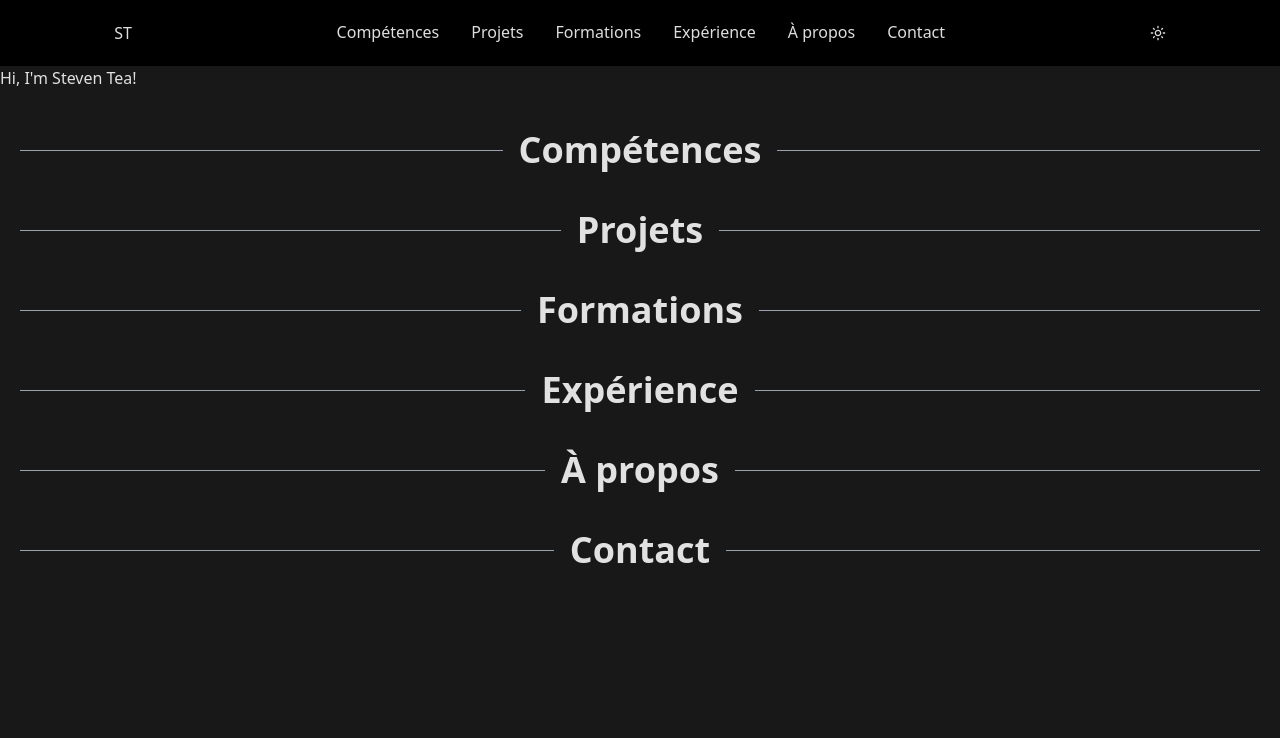
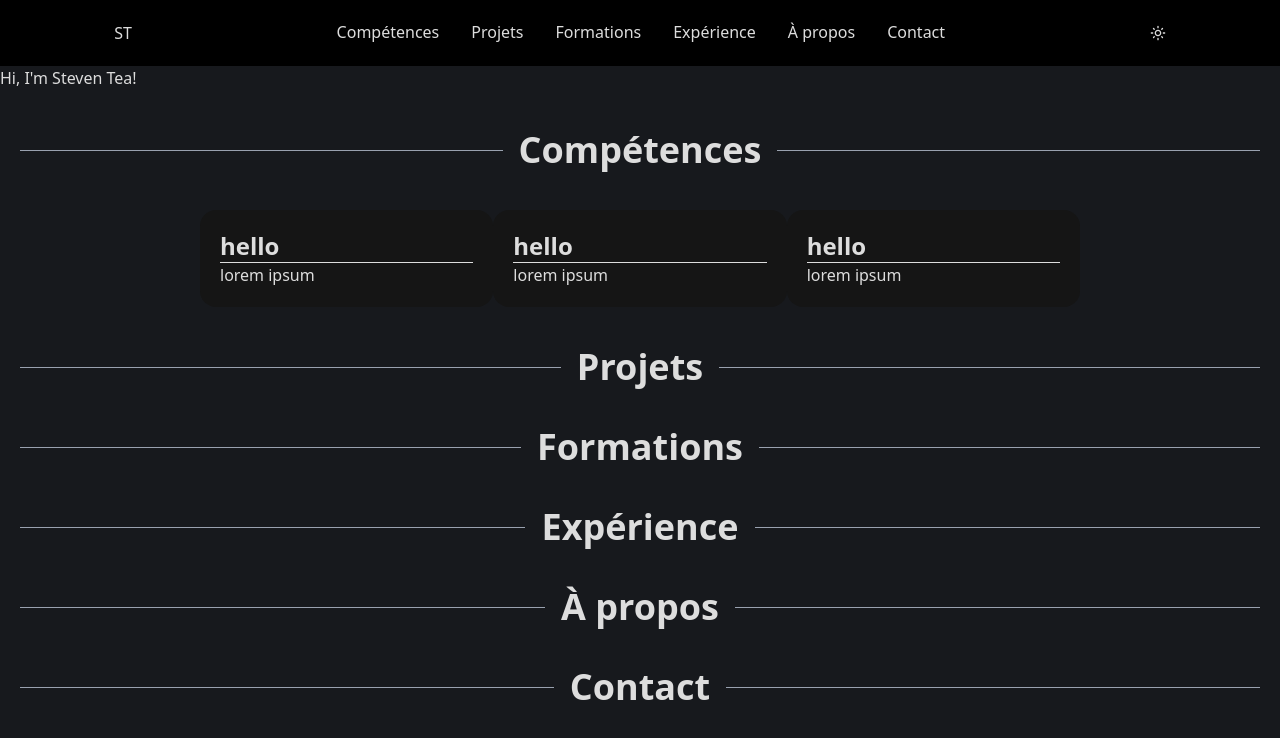
Before and after one commit to Ouistitive/portfolio, a React (Vite) app: page / in a window 1280 px wide. Shown: the top 738 px of the page. Built offline with nearby package versions, Linux system fonts and the light colour scheme.

Commit message:
add card style

```diff
--- a/index.html
+++ b/index.html
@@ -8,6 +8,6 @@
   </head>
   <body>
     <div id="root"></div>
-    <script type="module" src="/src/main.tsx"></script>
+    <script type="module" src="/src/App.tsx"></script>
   </body>
 </html>
--- a/src/main.tsx
+++ b/src/App.tsx
@@ -1,6 +1,6 @@
 import { StrictMode } from 'react'
 import { createRoot } from 'react-dom/client'
-import './index.css'
+import './styles/App.css'
 import { HomePage } from './pages/Home.tsx'
 
 createRoot(document.getElementById('root')!).render(
--- a/src/components/generics/Card.tsx
+++ b/src/components/generics/Card.tsx
@@ -1,12 +1,15 @@
 
 interface CardProps {
     title: string
+    description: string;
 }
 
-export function Card({ title }: CardProps) {
+export function Card({ title, description }: CardProps) {
     return (
-        <article>
-            {title}
+        <article className="bg-bg-highlight p-5 rounded-2xl w-[100%]">
+            <p className="text-2xl font-bold">{title}</p>
+            <hr />
+            <p>{description}</p>
         </article>
     );
 }
--- /dev/null
+++ b/src/components/sections/SkillsSection.tsx
@@ -0,0 +1,11 @@
+import { Card } from "../generics/Card";
+
+export function SkillsSection() {
+    return (
+        <section className="mx-50 flex">
+            <Card title="hello" description="lorem ipsum" />
+            <Card title="hello" description="lorem ipsum" />
+            <Card title="hello" description="lorem ipsum" />
+        </section>
+    );
+}
--- a/src/pages/Home.tsx
+++ b/src/pages/Home.tsx
@@ -1,10 +1,11 @@
 import { Navbar } from "../components/Navbar";
+import { SkillsSection } from "../components/sections/SkillsSection";
 import { Title } from "../components/Title";
 import type { NavbarSection } from "../types/NavbarSection";
 
 export function HomePage() {
     const navbarSections: NavbarSection[] = [
-        { title: "Compétences", link: "/skills" },
+        { title: "Compétences", link: "/skills", Section: SkillsSection },
         { title: "Projets", link: "/projects" },
         { title: "Formations", link: "/school" },
         { title: "Expérience", link: "/experience" },
@@ -13,12 +14,15 @@ export function HomePage() {
     ];
 
     return (
-        <div className="bg-bg">
+        <div className="bg-bg text-text">
             <Navbar navbarSections={navbarSections} />
             Hi, I'm Steven Tea!
 
             {navbarSections.map(section => (
-                <Title key={section.link} title={section.title} />
+                <div>
+                    <Title key={section.link} title={section.title} />
+                    {section.Section ? <section.Section /> : null}
+                </div>
             ))}
         </div>
     )
--- a/src/index.css
+++ b/src/styles/App.css
@@ -3,8 +3,10 @@
 @custom-variant dark (&:where(.dark, .dark *));
 
 @theme {
-  --color-bg: #181818;
-  --color-text: rgba(255, 255, 255, 0.87);
+  --color-bg: #17191d;
+  --color-bg-highlight: #151515;
+
+  --color-text: #ddd;
 }
 
 :root {
@@ -14,7 +16,7 @@
 
   color-scheme: light dark;
   color: rgba(255, 255, 255, 0.87);
-  background-color: #181818;
+  background-color: #17191d;
 
   font-synthesis: none;
   text-rendering: optimizeLegibility;
--- a/src/types/NavbarSection.tsx
+++ b/src/types/NavbarSection.tsx
@@ -1,5 +1,7 @@
+import type { ComponentType } from "react";
 
 export interface NavbarSection {
     title: string;
-    link: string
+    link: string;
+    Section?: ComponentType;
 }
```
